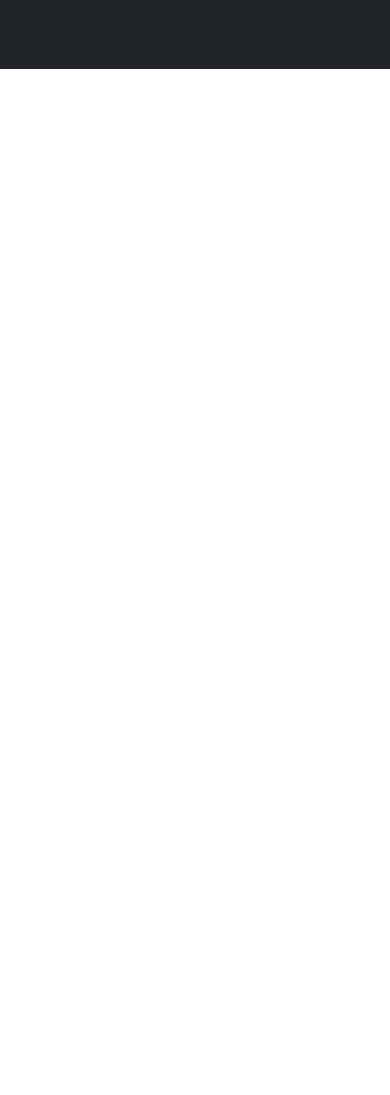
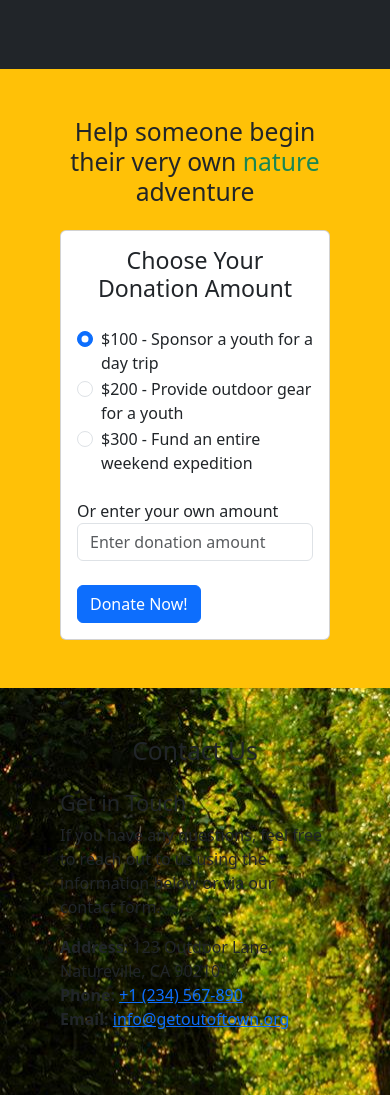
Before and after one commit to MegaSkeletonAJL/non-profit-assignment, a plain HTML site: page index.html in a window 390 px wide. Shown: the part 4513-5608 px from the top of the page. Before the commit the page ends 4582 px from the top, so only its background shows below. Drawn offline with nearby package versions, Linux system fonts and the light colour scheme.

Commit message:
delete uneeded pages

```diff
--- a/css/styles.css
+++ b/css/styles.css
@@ -0,0 +1,3 @@
+#contact {
+    background-image: url(../images/forest.jpeg);
+}
--- a/index.html
+++ b/index.html
@@ -150,5 +150,67 @@
         </div>
     </div>
 </section>
+<section id="donate" class="p-5 bg-warning text-dark">
+    <div class="container">
+        <h2 class="text-center mb-4">Help someone begin their very own <span class="text-success">nature</span> adventure</h2>
+        <div class="row justify-content-center">
+            <!-- Donation Options -->
+             <div class="col-md-6">
+                <img class="img-fluid w-75 d-none d-md-block" src="images/undraw_outdoor-adventure_0xrb.svg" alt="camping">
+             </div>
+            <div class="col-md-6">
+                <div class="card">
+                    <div class="card-body">
+                        <h3 class="card-title text-center mb-4">Choose Your Donation Amount</h3>
+                        <form action="#" method="POST">
+                            <div class="form-check">
+                                <input class="form-check-input" type="radio" name="donationAmount" id="donationAmount1" value="25" checked>
+                                <label class="form-check-label" for="donationAmount1">
+                                    $100 - Sponsor a youth for a day trip
+                                </label>
+                            </div>
+                            <div class="form-check">
+                                <input class="form-check-input" type="radio" name="donationAmount" id="donationAmount2" value="50">
+                                <label class="form-check-label" for="donationAmount2">
+                                    $200 - Provide outdoor gear for a youth
+                                </label>
+                            </div>
+                            <div class="form-check">
+                                <input class="form-check-input" type="radio" name="donationAmount" id="donationAmount3" value="100">
+                                <label class="form-check-label" for="donationAmount3">
+                                    $300 - Fund an entire weekend expedition
+                                </label>
+                            </div>
+
+                            <div class="form-group mt-4">
+                                <label for="customDonation">Or enter your own amount</label>
+                                <input type="number" class="form-control" id="customDonation" name="customDonation" placeholder="Enter donation amount">
+                            </div>
+
+
+                            <button type="submit" class="btn btn-primary btn-block mt-4">Donate Now!</button>
+                        </form>
+                    </div>
+                </div>
+            </div>
+        </div>
+    </div>
+</section>
+<section id="contact" class="p-5 bg-light text-dark">
+    <div class="container">
+        <h2 class="text-center mb-4">Contact Us</h2>
+        <div class="row">
+            <!-- Contact Information Section -->
+            <div class="col-md-6">
+                <h4>Get in Touch</h4>
+                <p>If you have any questions, feel free to reach out to us using the information below or via our contact form.</p>
+
+                <ul class="list-unstyled">
+                    <li><strong>Address:</strong> 123 Outdoor Lane, Natureville, CA 90210</li>
+                    <li><strong>Phone:</strong> <a href="tel:+1234567890">+1 (234) 567-890</a></li>
+                    <li><strong>Email:</strong> <a href="mailto:info@getoutoftown.org">info@getoutoftown.org</a></li>
+                </ul>
+            </div>
+</section>
     </body>
 </html>
```
Also changed, not shown: about.html (deleted, +0 -24 lines), contact.html (deleted, +0 -24 lines), donate.html (deleted, +0 -25 lines), services.html (deleted, +0 -24 lines), images/forest.jpeg (added).
